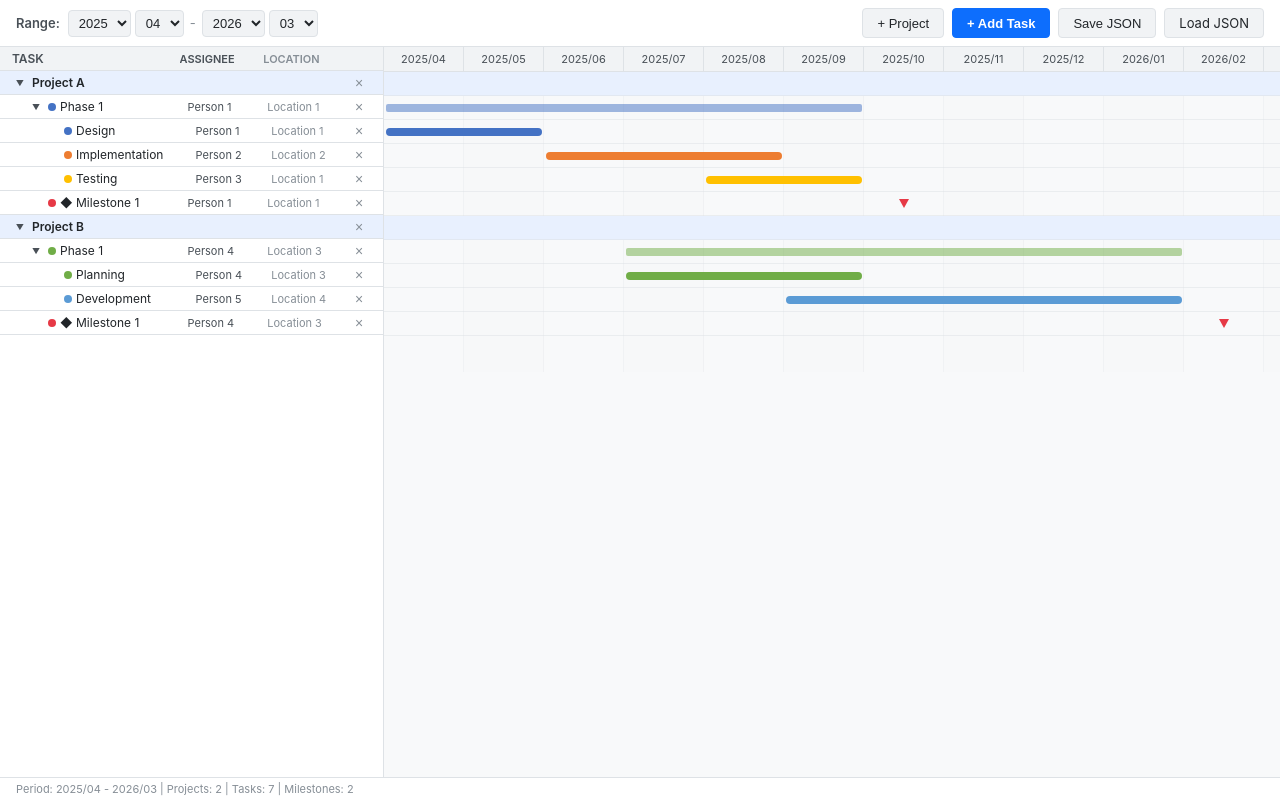
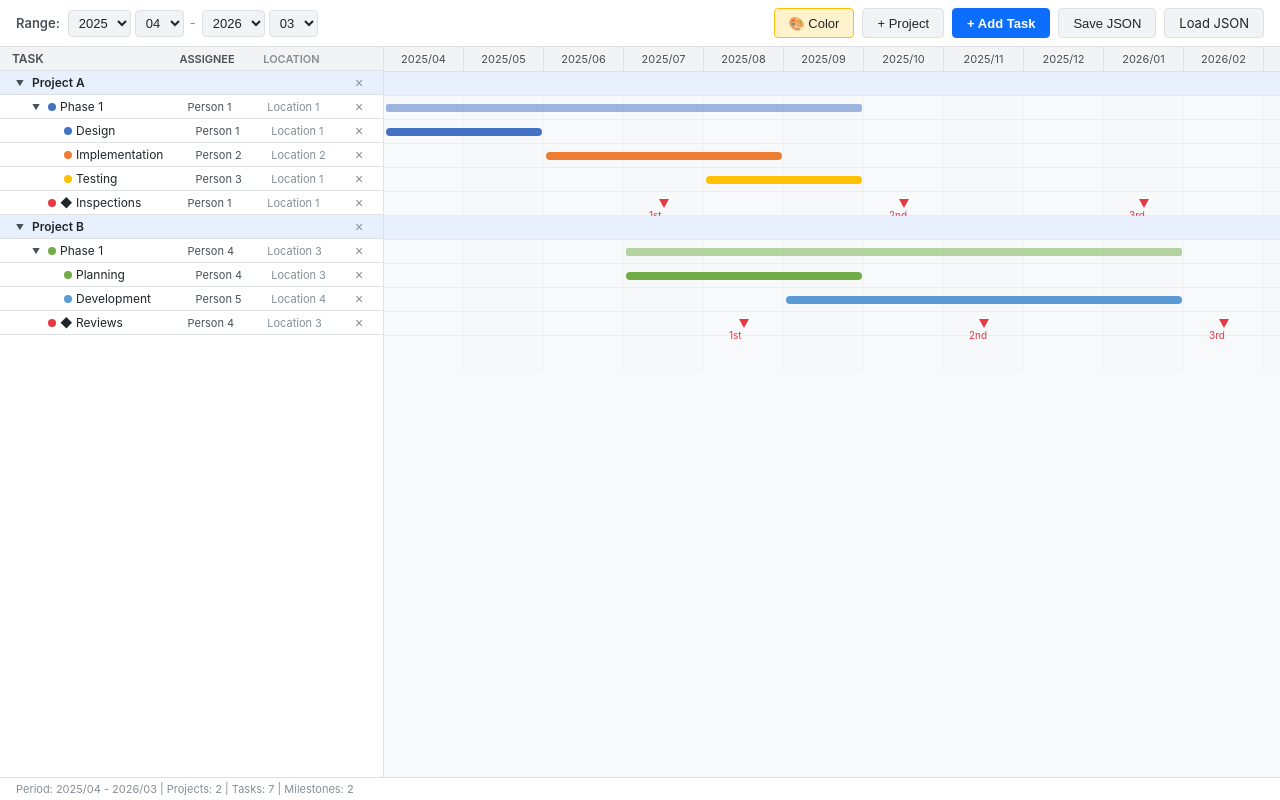
Before and after one commit to ichyy-n/timelane, a React (Vite) app: page / in a window 1280 px wide. Built offline with nearby package versions, Linux system fonts and the light colour scheme.

Commit message:
feat: color mode toggle, multi-date milestone support

```diff
--- a/src/App.css
+++ b/src/App.css
@@ -564,3 +564,67 @@ body {
   background: var(--accent) !important;
   color: #ffffff !important;
 }
+
+/* Color mode toggle */
+.btn-color-active {
+  background: #fff3cd !important;
+  border-color: #ffc107 !important;
+}
+
+/* Milestone dates editing */
+.milestone-dates-section {
+  margin-bottom: 12px;
+}
+
+.milestone-dates-section > label {
+  display: block;
+  margin-bottom: 8px;
+  font-size: 13px;
+  color: var(--text-secondary);
+}
+
+.milestone-date-row {
+  display: flex;
+  gap: 6px;
+  align-items: center;
+  margin-bottom: 6px;
+}
+
+.milestone-date-row select {
+  padding: 6px 8px;
+  border: 1px solid var(--border);
+  border-radius: 4px;
+  background: var(--bg-primary);
+  color: var(--text-primary);
+  font-size: 13px;
+}
+
+.milestone-date-row input[type="text"] {
+  padding: 6px 8px;
+  border: 1px solid var(--border);
+  border-radius: 4px;
+  background: var(--bg-primary);
+  color: var(--text-primary);
+  font-size: 13px;
+}
+
+.btn-add-date {
+  background: none;
+  border: 1px dashed var(--border);
+  color: var(--accent);
+  padding: 4px 12px;
+  border-radius: 4px;
+  cursor: pointer;
+  font-size: 13px;
+  margin-top: 4px;
+}
+
+.btn-add-date:hover {
+  background: var(--bg-hover);
+}
+
+/* Milestone label in gantt */
+.milestone-label {
+  pointer-events: none;
+  user-select: none;
+}
--- a/src/App.jsx
+++ b/src/App.jsx
@@ -70,6 +70,7 @@ function App() {
   const [modalState, setModalState] = useState({ open: false, task: null, projectId: null });
   const [collapsedIds, setCollapsedIds] = useState(new Set());
   const [collapsedProjects, setCollapsedProjects] = useState(new Set());
+  const [colorMode, setColorMode] = useState(true);
   const [viewRange, setViewRange] = useState({
     startYear: 2025,
     startMonth: 4,
@@ -225,7 +226,7 @@ function App() {
   };
 
   const handleSave = () => {
-    const data = { version: "2.0", projects, viewRange };
+    const data = { version: "2.0", projects, viewRange, colorMode };
     const blob = new Blob([JSON.stringify(data, null, 2)], {
       type: "application/json",
     });
@@ -247,6 +248,7 @@ function App() {
         if (data.version === "2.0" && data.projects) {
           setProjects(data.projects);
           if (data.viewRange) setViewRange(data.viewRange);
+          if (data.colorMode !== undefined) setColorMode(data.colorMode);
         } else if (data.version && data.project && data.tasks) {
           // Legacy v1 format: convert to multi-project
           setProjects([
@@ -283,6 +285,8 @@ function App() {
         onLoad={handleLoad}
         viewRange={viewRange}
         onViewRangeChange={setViewRange}
+        colorMode={colorMode}
+        onColorModeChange={setColorMode}
       />
       <div className="main-content">
         <div className="left-panel">
@@ -296,6 +300,7 @@ function App() {
             onDelete={handleDeleteTask}
             onDeleteProject={handleDeleteProject}
             onProjectNameChange={handleProjectNameChange}
+            colorMode={colorMode}
           />
         </div>
         <div className="right-panel">
@@ -304,6 +309,8 @@ function App() {
             months={months}
             onTaskClick={handleTaskClick}
             onTaskUpdate={handleTaskUpdate}
+            colorMode={colorMode}
+            viewRange={viewRange}
           />
         </div>
       </div>
--- a/src/components/GanttChart.jsx
+++ b/src/components/GanttChart.jsx
@@ -13,7 +13,9 @@ function getSummaryRange(task, allTasks) {
   let maxEnd = -Infinity;
   for (const c of children) {
     if (c.startMonth < minStart) minStart = c.startMonth;
-    const end = c.type === "milestone" ? c.startMonth : c.endMonth;
+    const end = c.type === "milestone"
+      ? (c.dates && c.dates.length > 0 ? Math.max(...c.dates.map(d => d.monthIndex !== undefined ? d.monthIndex : c.startMonth)) : c.startMonth)
+      : c.endMonth;
     if (end > maxEnd) maxEnd = end;
   }
   return { startMonth: minStart, endMonth: maxEnd };
@@ -24,6 +26,8 @@ export default function GanttChart({
   months,
   onTaskClick,
   onTaskUpdate,
+  colorMode = true,
+  viewRange,
 }) {
   const chartRef = useRef(null);
   const [dragging, setDragging] = useState(null);
@@ -121,19 +125,57 @@ export default function GanttChart({
           const isSummary = hasKids && !isMilestone;
 
           if (isMilestone) {
-            const left = task.startMonth * CELL_WIDTH + CELL_WIDTH / 2 - 5;
+            // Support multi-date milestones via dates array
+            const milestoneDates = task.dates && task.dates.length > 0
+              ? task.dates
+              : [{ date: null, label: "", monthIndex: task.startMonth }];
+
+            // Convert date strings to month indices if needed
+            const milestonePoints = milestoneDates.map((d) => {
+              if (d.monthIndex !== undefined) return d;
+              // Parse "YYYY-MM" to month index relative to view range
+              const [year, month] = d.date.split("-").map(Number);
+              const startTotal = viewRange.startYear * 12 + viewRange.startMonth;
+              const dateTotal = year * 12 + month;
+              return { ...d, monthIndex: dateTotal - startTotal };
+            });
+
+            const monoColor = !colorMode ? "#333333" : undefined;
+
             return (
               <div
                 key={task.id}
                 className="gantt-row"
                 style={{ top: rowIndex * ROW_HEIGHT, height: ROW_HEIGHT }}
               >
-                <div
-                  className="milestone-marker"
-                  style={{ left }}
-                  onClick={() => onTaskClick(task, projectId)}
-                  title={task.name}
-                />
+                {milestonePoints.map((point, pi) => {
+                  const left = point.monthIndex * CELL_WIDTH + CELL_WIDTH / 2 - 5;
+                  return (
+                    <div key={pi} style={{ position: "absolute", left }}>
+                      <div
+                        className="milestone-marker"
+                        style={monoColor ? { borderTopColor: monoColor } : undefined}
+                        onClick={() => onTaskClick(task, projectId)}
+                        title={point.label ? `${task.name}: ${point.label}` : task.name}
+                      />
+                      {point.label && (
+                        <span
+                          className="milestone-label"
+                          style={{
+                            position: "absolute",
+                            top: 17,
+                            left: -10,
+                            fontSize: "10px",
+                            color: monoColor || "#e63946",
+                            whiteSpace: "nowrap",
+                          }}
+                        >
+                          {point.label}
+                        </span>
+                      )}
+                    </div>
+                  );
+                })}
               </div>
             );
           }
@@ -155,7 +197,7 @@ export default function GanttChart({
                     style={{
                       left: sLeft,
                       width: Math.max(sWidth, 20),
-                      backgroundColor: task.color,
+                      backgroundColor: colorMode ? task.color : "#333333",
                     }}
                     onClick={() => onTaskClick(task, projectId)}
                     title={task.name}
@@ -180,7 +222,7 @@ export default function GanttChart({
                 style={{
                   left: left + 2,
                   width: Math.max(width, 20),
-                  backgroundColor: task.color,
+                  backgroundColor: colorMode ? task.color : "#333333",
                 }}
                 onClick={() => onTaskClick(task, projectId)}
                 title={task.name}
--- a/src/components/TaskList.jsx
+++ b/src/components/TaskList.jsx
@@ -10,6 +10,7 @@ export default function TaskList({
   onDelete,
   onDeleteProject,
   onProjectNameChange,
+  colorMode = true,
 }) {
   const [editingProjectId, setEditingProjectId] = useState(null);
   const [editName, setEditName] = useState("");
@@ -121,7 +122,7 @@ export default function TaskList({
               )}
               <span
                 className="task-color-dot"
-                style={{ backgroundColor: task.color }}
+                style={{ backgroundColor: colorMode ? task.color : "#333333" }}
               />
               {isMilestone ? "◆ " : ""}
               {task.name}
--- a/src/components/TaskModal.jsx
+++ b/src/components/TaskModal.jsx
@@ -1,5 +1,13 @@
 import { useState, useEffect } from "react";
 import { COLOR_PALETTE } from "../data/sampleData";
+
+function getMonthLabelFromOffset(offset, viewRange) {
+  let y = viewRange.startYear;
+  let m = viewRange.startMonth + offset;
+  while (m > 12) { m -= 12; y++; }
+  while (m < 1) { m += 12; y--; }
+  return `${y}-${String(m).padStart(2, "0")}`;
+}
 
 // Get all descendant IDs to prevent circular references
 function getDescendantIds(tasks, taskId) {
@@ -28,6 +36,7 @@ export default function TaskModal({ task, projects, currentProjectId, onSave, on
     parentId: null,
     notes: "",
     projectId: currentProjectId || projects[0]?.id,
+    dates: [{ date: "", label: "" }],
   });
 
   useEffect(() => {
@@ -43,6 +52,9 @@ export default function TaskModal({ task, projects, currentProjectId, onSave, on
         parentId: task.parentId || null,
         notes: task.notes || "",
         projectId: currentProjectId || projects[0]?.id,
+        dates: task.dates && task.dates.length > 0
+          ? task.dates.map((d) => ({ date: d.date || "", label: d.label || "" }))
+          : [{ date: getMonthLabelFromOffset(task.startMonth, viewRange), label: "" }],
       });
     }
   }, [task, currentProjectId, projects]);
@@ -60,6 +72,21 @@ export default function TaskModal({ task, projects, currentProjectId, onSave, on
       endMonth: form.type === "milestone" ? Number(form.startMonth) : Number(form.endMonth),
       parentId: form.parentId || null,
     };
+    if (form.type === "milestone") {
+      // Filter out empty dates, keep only valid entries
+      const validDates = form.dates.filter((d) => d.date);
+      data.dates = validDates.length > 0 ? validDates : undefined;
+      // Set startMonth from first date for backward compatibility
+      if (validDates.length > 0) {
+        const [year, month] = validDates[0].date.split("-").map(Number);
+        const startTotal = viewRange.startYear * 12 + viewRange.startMonth;
+        const dateTotal = year * 12 + month;
+        data.startMonth = dateTotal - startTotal;
+        data.endMonth = data.startMonth;
+      }
+    } else {
+      delete data.dates;
+    }
     onSave(data);
   };
 
@@ -158,6 +185,73 @@ export default function TaskModal({ task, projects, currentProjectId, onSave, on
             </select>
           </label>
 
+          {form.type === "milestone" ? (
+            <div className="milestone-dates-section">
+              <label>Milestone Dates</label>
+              {form.dates.map((d, idx) => (
+                <div key={idx} className="milestone-date-row">
+                  <select
+                    value={d.date ? d.date.split("-")[0] : viewRange.startYear}
+                    onChange={(e) => {
+                      const newDates = [...form.dates];
+                      const month = d.date ? d.date.split("-")[1] : "01";
+                      newDates[idx] = { ...d, date: `${e.target.value}-${month}` };
+                      handleChange("dates", newDates);
+                    }}
+                  >
+                    {Array.from({ length: 10 }, (_, i) => 2024 + i).map((y) => (
+                      <option key={y} value={y}>{y}</option>
+                    ))}
+                  </select>
+                  <select
+                    value={d.date ? parseInt(d.date.split("-")[1], 10) : 1}
+                    onChange={(e) => {
+                      const newDates = [...form.dates];
+                      const year = d.date ? d.date.split("-")[0] : String(viewRange.startYear);
+                      newDates[idx] = { ...d, date: `${year}-${String(e.target.value).padStart(2, "0")}` };
+                      handleChange("dates", newDates);
+                    }}
+                  >
+                    {Array.from({ length: 12 }, (_, i) => i + 1).map((m) => (
+                      <option key={m} value={m}>{String(m).padStart(2, "0")}</option>
+                    ))}
+                  </select>
+                  <input
+                    type="text"
+                    placeholder="Label"
+                    value={d.label}
+                    onChange={(e) => {
+                      const newDates = [...form.dates];
+                      newDates[idx] = { ...d, label: e.target.value };
+                      handleChange("dates", newDates);
+                    }}
+                    style={{ flex: 1, marginTop: 0 }}
+                  />
+                  {form.dates.length > 1 && (
+                    <button
+                      type="button"
+                      className="btn-delete"
+                      onClick={() => {
+                        const newDates = form.dates.filter((_, i) => i !== idx);
+                        handleChange("dates", newDates);
+                      }}
+                    >
+                      ×
+                    </button>
+                  )}
+                </div>
+              ))}
+              <button
+                type="button"
+                className="btn-add-date"
+                onClick={() => {
+                  handleChange("dates", [...form.dates, { date: `${viewRange.startYear}-01`, label: "" }]);
+                }}
+              >
+                + Add Date
+              </button>
+            </div>
+          ) : (
             <div className="form-row">
               <label>
                 Start
@@ -172,7 +266,6 @@ export default function TaskModal({ task, projects, currentProjectId, onSave, on
                   ))}
                 </select>
               </label>
-            {form.type !== "milestone" && (
               <label>
                 End
                 <select
@@ -186,8 +279,8 @@ export default function TaskModal({ task, projects, currentProjectId, onSave, on
                   ))}
                 </select>
               </label>
+            </div>
           )}
-          </div>
 
           <label>
             Assignee
--- a/src/components/Toolbar.jsx
+++ b/src/components/Toolbar.jsx
@@ -5,6 +5,8 @@ export default function Toolbar({
   onLoad,
   viewRange,
   onViewRangeChange,
+  colorMode,
+  onColorModeChange,
 }) {
   const years = Array.from({ length: 10 }, (_, i) => 2024 + i);
   const monthNums = Array.from({ length: 12 }, (_, i) => i + 1);
@@ -52,6 +54,13 @@ export default function Toolbar({
         </select>
       </div>
       <div className="toolbar-actions">
+        <button
+          onClick={() => onColorModeChange(!colorMode)}
+          className={colorMode ? "btn-color-active" : ""}
+          title={colorMode ? "Color ON" : "Color OFF (monochrome)"}
+        >
+          {colorMode ? "\uD83C\uDFA8 Color" : "\u25A0 Mono"}
+        </button>
         <button onClick={onAddProject}>+ Project</button>
         <button onClick={onAddTask} className="btn-primary">
           + Add Task
--- a/src/data/sampleData.js
+++ b/src/data/sampleData.js
@@ -57,13 +57,18 @@ export const createSampleProjects = () => [
         id: "ms-001",
         parentId: null,
         type: "milestone",
-        name: "Milestone 1",
+        name: "Inspections",
         location: "Location 1",
         assignee: "Person 1",
-        startMonth: 6,
-        endMonth: 6,
+        startMonth: 3,
+        endMonth: 3,
         color: "#e63946",
-        notes: "Phase 1 completion",
+        notes: "Scheduled inspections",
+        dates: [
+          { date: "2025-07", label: "1st" },
+          { date: "2025-10", label: "2nd" },
+          { date: "2026-01", label: "3rd" },
+        ],
       },
     ],
   },
@@ -112,13 +117,19 @@ export const createSampleProjects = () => [
         id: "ms-010",
         parentId: null,
         type: "milestone",
-        name: "Milestone 1",
+        name: "Reviews",
         location: "Location 3",
         assignee: "Person 4",
-        startMonth: 10,
-        endMonth: 10,
+        startMonth: 7,
+        endMonth: 7,
         color: "#e63946",
-        notes: "Phase 1 delivery",
+        notes: "Scheduled reviews",
+        dates: [
+          { date: "2025-08", label: "1st" },
+          { date: "2025-11", label: "2nd" },
+          { date: "2026-02", label: "3rd" },
+          { date: "2026-03", label: "Final" },
+        ],
       },
     ],
   },
```
Lines whose indentation alone changed are shown as unchanged.
